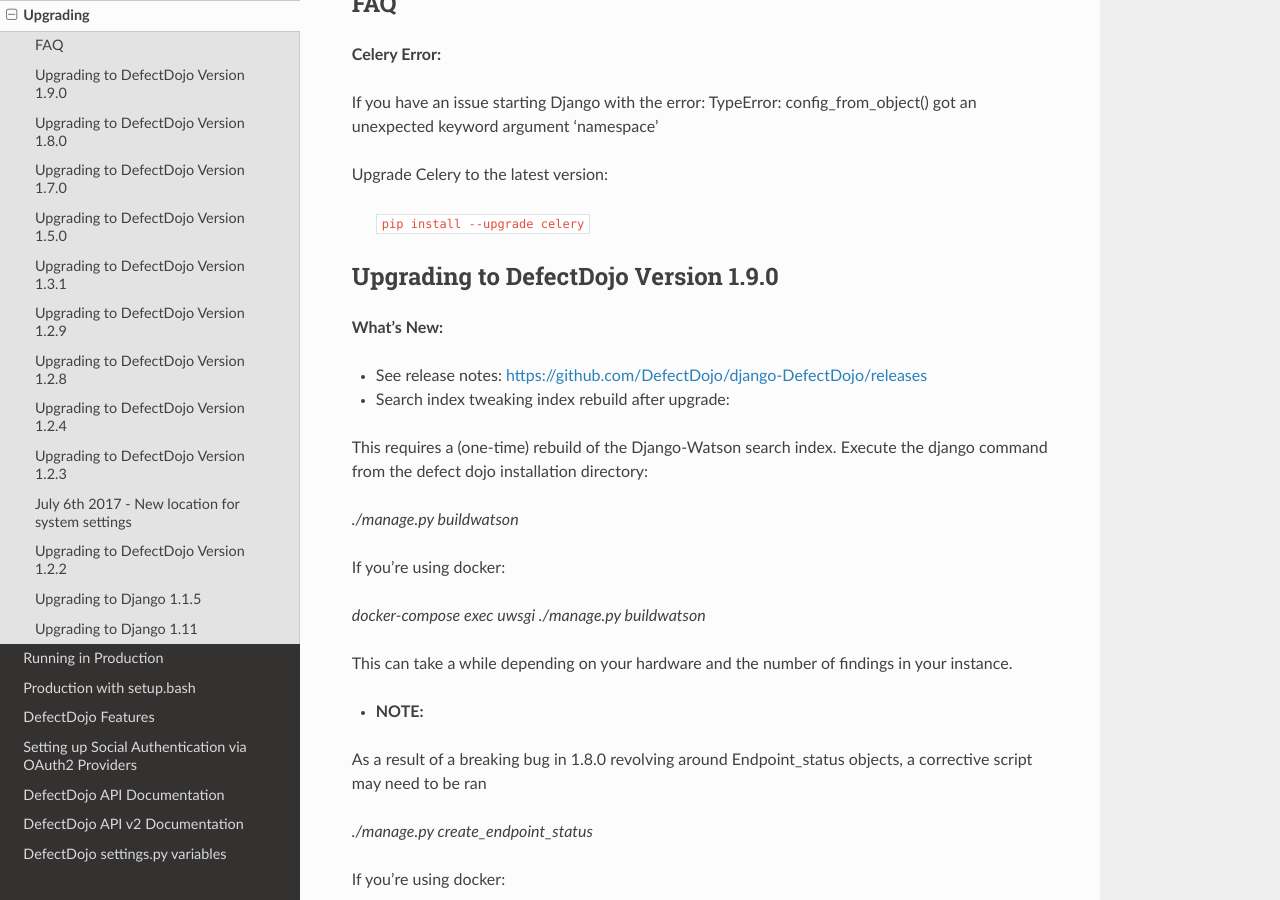
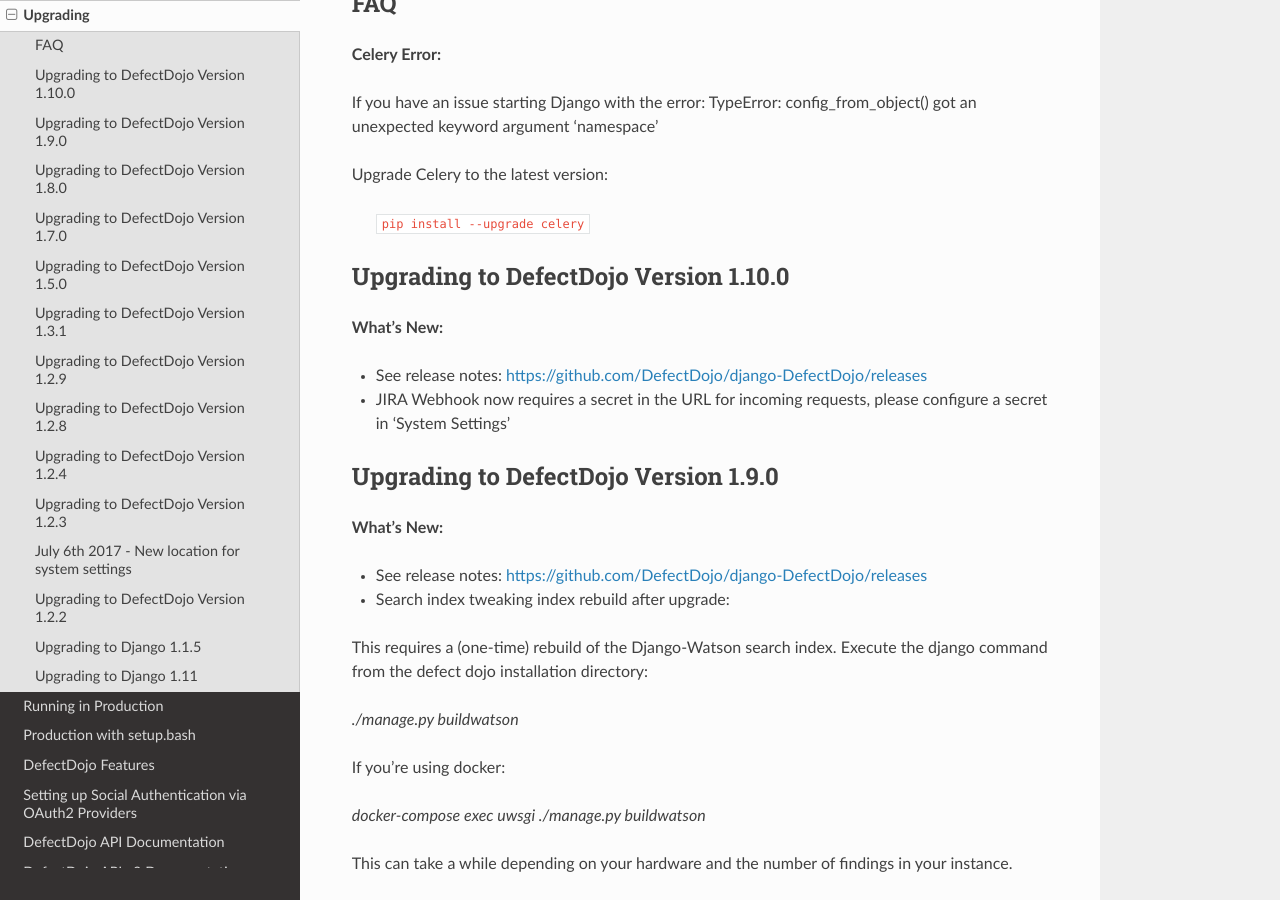
Before and after one commit to DefectDojo/Documentation, a Sphinx documentation site: the page built from docs/upgrading.rst, in a window 1280 px wide and 900 px high, scrolled down 901 px. Built offline with Sphinx 7.4.7 and the Read the Docs theme 2.0.0, drawn with Linux system fonts in a browser that asks for light colours.

Commit message:
1.10: JIRA Webhook secrets upgrade notes

```diff
--- a/docs/upgrading.rst
+++ b/docs/upgrading.rst
@@ -40,6 +40,13 @@
 Upgrade Celery to the latest version:
 
     ``pip install --upgrade celery``
+
+Upgrading to DefectDojo Version 1.10.0
+-------------------------------------
+**What's New:**
+
+- See release notes: https://github.com/DefectDojo/django-DefectDojo/releases
+- JIRA Webhook now requires a secret in the URL for incoming requests, please configure a secret in 'System Settings'
 
 Upgrading to DefectDojo Version 1.9.0
 -------------------------------------
```
